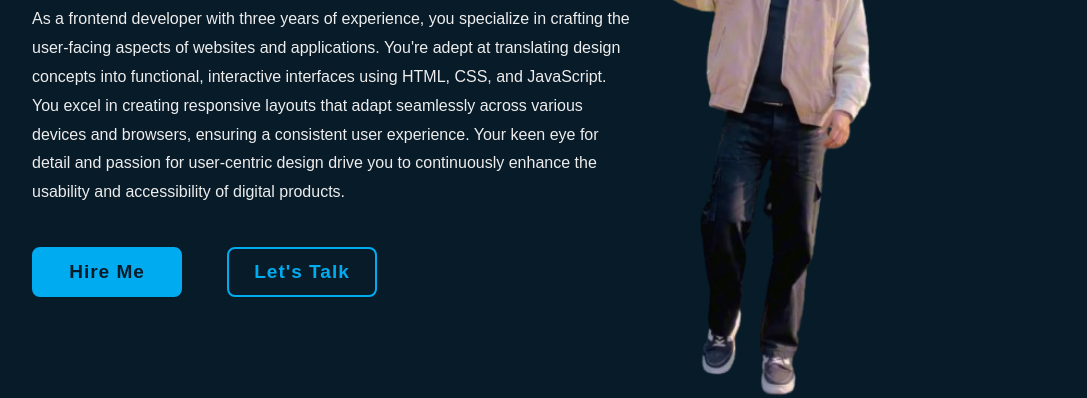
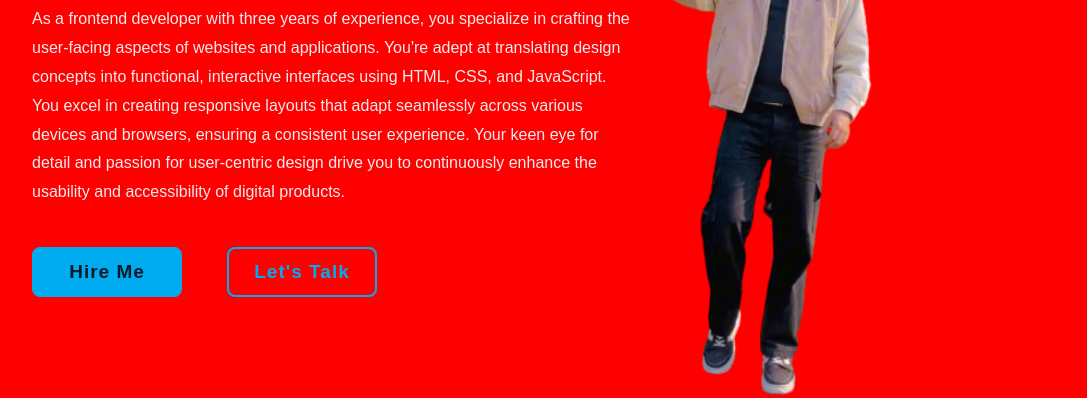
Before and after one commit to officialviinay/Portfolio, a plain HTML site: page index.html in a window 1280 px wide. Shown: the part 316-714 px from the top of the page, without its empty margins (96-1183 px from the left). Drawn offline with nearby package versions, Linux system fonts and the light colour scheme.

Commit message:
bgchange

```diff
--- a/style.css
+++ b/style.css
@@ -6,7 +6,7 @@
 }
 
 body {
-    background: #081b29;
+    background: red;
     color: #ededed;
 }
 
```
